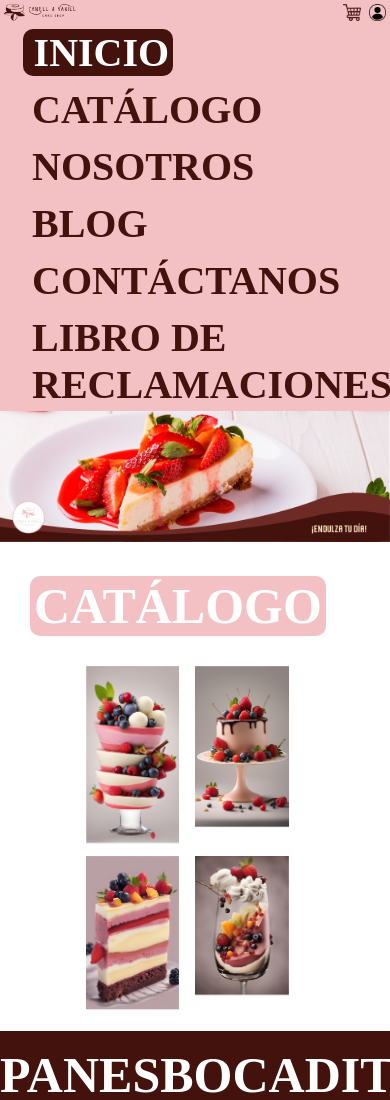
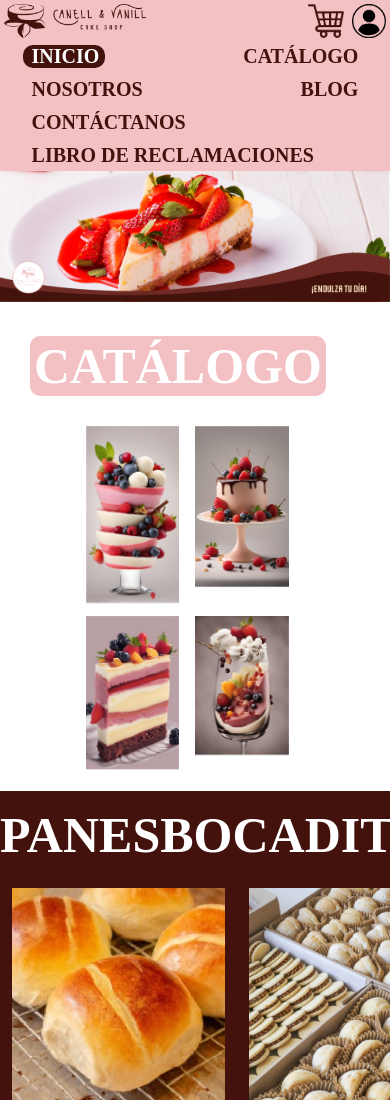
Before and after one commit to GalicKuzo/CAKE-SHOP, a plain HTML site: page index.html in a window 390 px wide. Shown: the top 1100 px of the page. Drawn offline with Linux system fonts and the light colour scheme.

Commit message:
Parte 2 Responsividad

```diff
--- a/index.html
+++ b/index.html
@@ -46,7 +46,7 @@
                     CONTÁCTANOS
                 </a>
             </li>
-            <li class="navegacion">
+            <li class="navegacion" class="ultimo">
                 <a>
                     LIBRO DE RECLAMACIONES
                 </a>
--- a/style.css
+++ b/style.css
@@ -211,7 +211,7 @@ h3{
     }
 
     .Logo, .img-derecha{
-        height: 2vh;
+        height: 4vh;
     }
 
     li{
@@ -220,7 +220,7 @@ h3{
     }
 
     .navegacion, .navegacion-aux{
-        font-size: 40px;
+        font-size: 20px;
     }
 
     h2{
@@ -246,11 +246,11 @@ h3{
     }
 
     .Postres-aux {
-        text-align: center; /* Centrar las imágenes */
+        text-align: center;
     }
 
     .Postres {
-        width: 90%; /* Ajusta el tamaño según lo que necesites */
+        width: 90%;
         height: auto;
     }
 
@@ -262,4 +262,9 @@ h3{
     .Mapa{
         width: 90%;
     }
+
+    .LISTA-NAVEGACION, .ultimo{
+        flex-basis: 100%;
+        text-align:center;
+    }
 }
```
